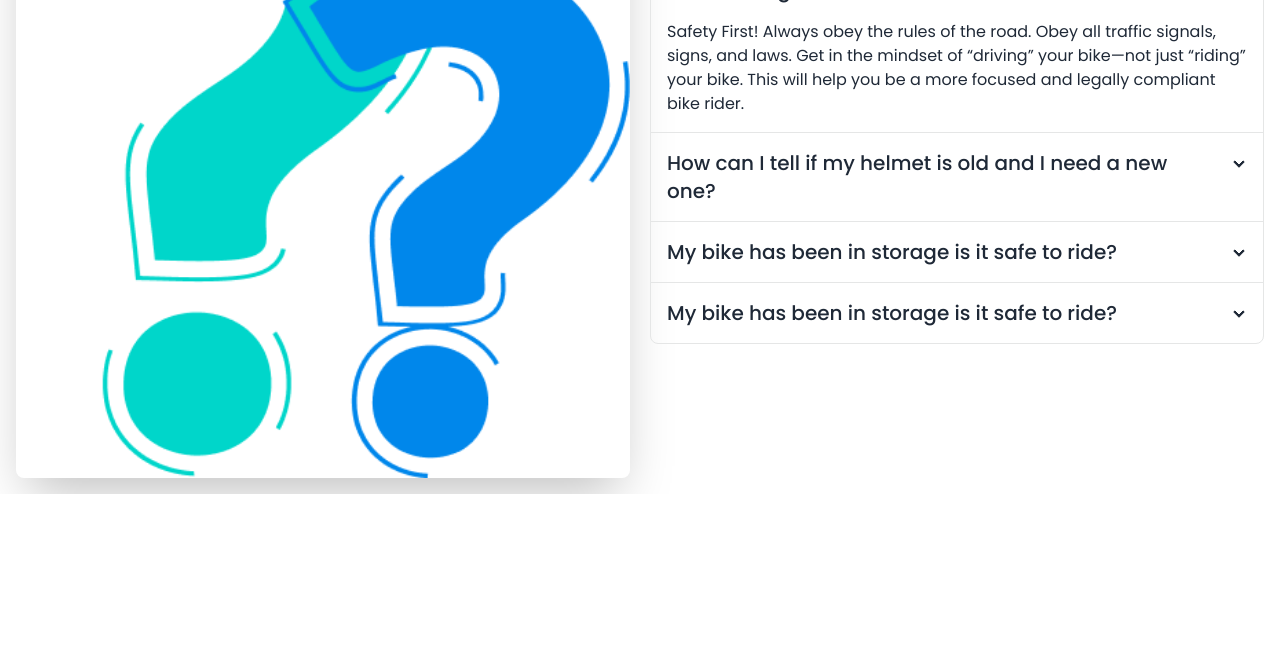
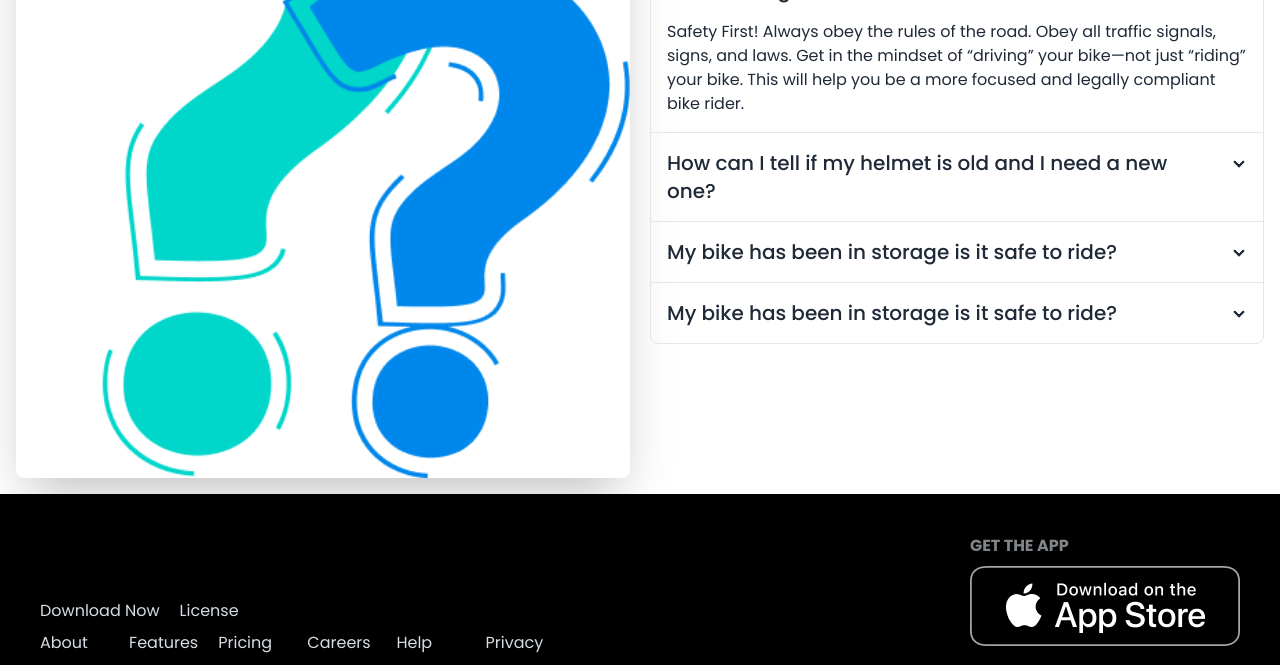
Before and after one commit to abuhasanxt/bike-zone, a plain HTML site: page index.html in a window 1280 px wide. Shown: the part 2555-3220 px from the top of the page. Before the commit the page ends 3049 px from the top, so only its background shows below. Drawn offline with nearby package versions, Linux system fonts and the light colour scheme.

Commit message:
added footer section

```diff
--- a/index.html
+++ b/index.html
@@ -1,5 +1,5 @@
 <!DOCTYPE html>
-<html lang="en">
+<html lang="en" data-theme="light">
   <head>
     <meta charset="UTF-8" />
     <meta name="viewport" content="width=device-width, initial-scale=1.0" />
@@ -527,6 +527,36 @@
         </div>
       </section>
     </main>
-    <footer></footer>
+    <!-- footer-section -->
+    <footer
+      class="flex flex-col bg-black text-neutral-content p-10 md:flex-row justify-between items-center"
+    >
+      <aside class="space-y-2">
+        <div class="flex gap-5">
+          <p>Download Now</p>
+          <p>License</p>
+        </div>
+        <ul class="grid grid-cols-3 gap-5 md:grid-cols-6">
+          <li>About</li>
+          <li>Features</li>
+          <li>Pricing</li>
+          <li>Careers</li>
+          <li>Help</li>
+          <li>Privacy</li>
+        </ul>
+        <p>© 2020 bike. All rights reserved</p>
+      </aside>
+      <nav>
+        <h6 class="footer-title">Get the App</h6>
+        <div class="grid grid-flow-row gap-4">
+          <a>
+            <img src="./images/others/ios.png" alt="" />
+          </a>
+          <a class="mt-2">
+            <img src="./images/others/android.png" alt="" />
+          </a>
+        </div>
+      </nav>
+    </footer>
   </body>
 </html>
```
